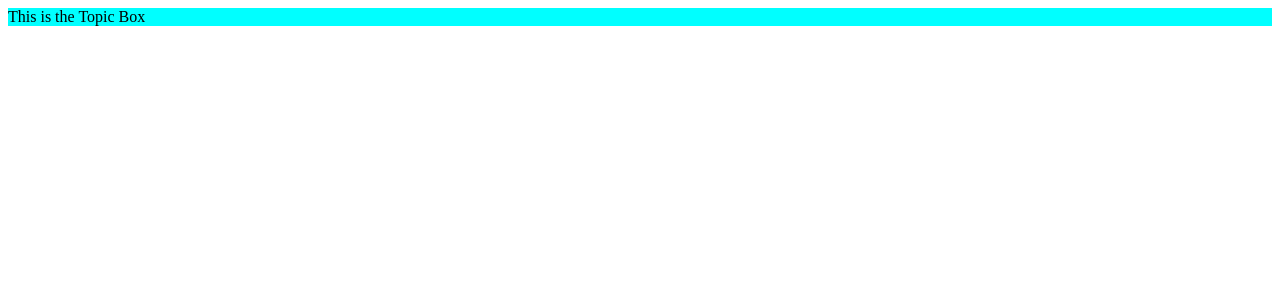
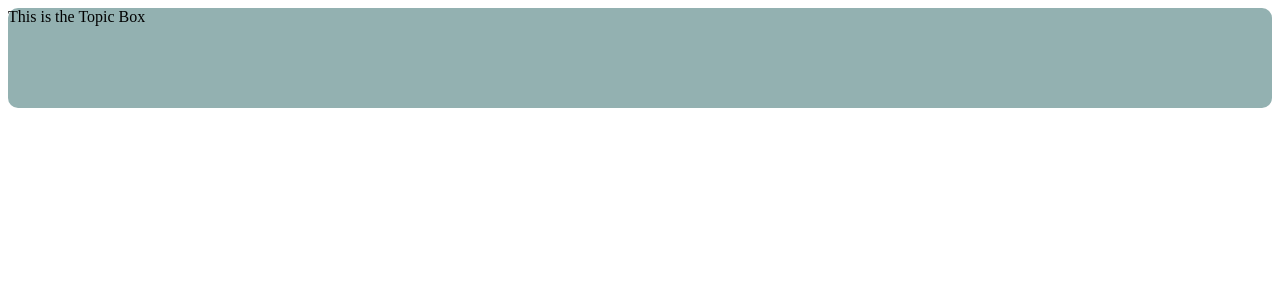
Before and after one commit to KavinduRanawaka/ReactPractice-YT, a React (Create React App) app: page / in a window 1280 px wide. Shown: the top 300 px of the page. Built offline with nearby package versions, Linux system fonts and the light colour scheme.

Commit message:
add topic box css

```diff
--- a/src/Components/TopicBox.css
+++ b/src/Components/TopicBox.css
@@ -1,3 +1,12 @@
 .topicBox{
-    background-color: aqua;
+    background-color: rgb(147, 177, 177);
+    width: 100%;
+    height: 100px;
+    border-radius: 10px;
 }
+.text{
+    font-size: 30px;
+    font-family: roboto;
+    color: white;
+    margin-left: 400px;
+}
```
